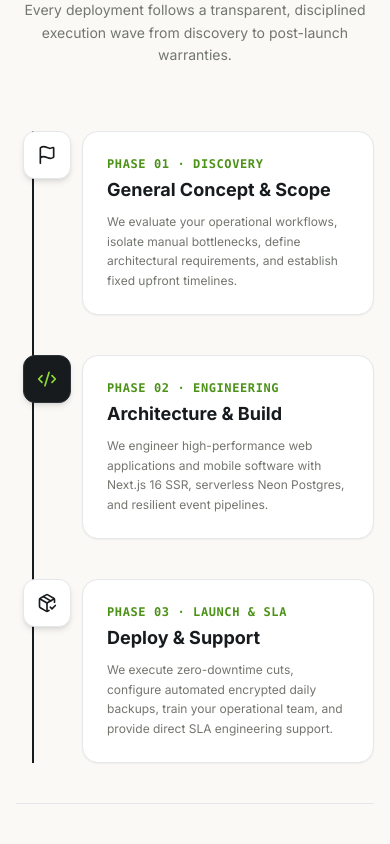
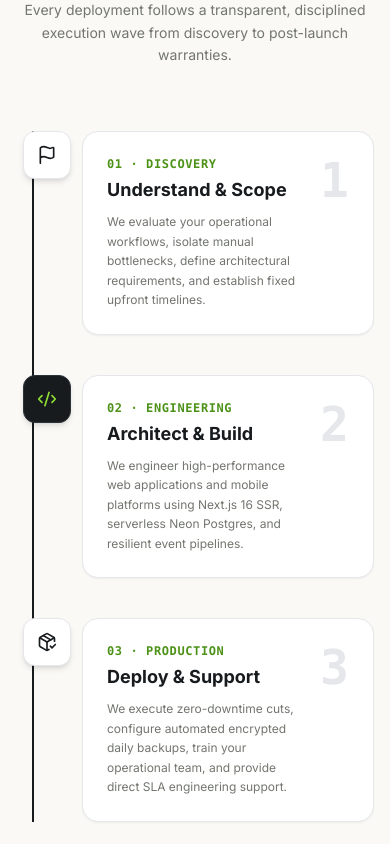
Before and after one commit to officialdb/Techpronnet, a Next.js app: page / in a window 390 px wide. Shown: the part 5840-6684 px from the top of the page. Built offline with nearby package versions, Linux system fonts and the light colour scheme; no server answers.

Commit message:
fix(process): re-center Step 2 directly beneath peak and eliminate wave line collision with number 2

```diff
--- a/src/components/Process.tsx
+++ b/src/components/Process.tsx
@@ -2,58 +2,48 @@
 
 import React, { useState } from "react";
 import Link from "next/link";
-import { Flag, Code2, PackageCheck, ArrowUpRight, CheckCircle2 } from "lucide-react";
+import { Flag, Code2, PackageCheck, ArrowUpRight } from "lucide-react";
 
 export function Process() {
-  const [activeStep, setActiveStep] = useState<number>(1);
+  const [activeStep, setActiveStep] = useState<number>(2);
 
   const steps = [
     {
       num: "1",
       code: "01",
-      title: "General Concept & Scope",
-      tag: "Phase 01 · Discovery",
+      title: "Understand & Scope",
+      tag: "01 · Discovery",
       description:
         "We evaluate your operational workflows, isolate manual bottlenecks, define architectural requirements, and establish fixed upfront timelines.",
       icon: Flag,
       theme: "light",
-      // Desktop positions relative to curve:
-      // Node 1 is at 20% X, 68% Y. Content sits ABOVE Node 1.
-      contentStyle: "top-[8%] left-[6%] sm:left-[8%] w-[88%] sm:w-[28%]",
-      nodeStyle: "left-[20%] top-[68%]",
     },
     {
       num: "2",
       code: "02",
-      title: "Architecture & Build",
-      tag: "Phase 02 · Engineering",
+      title: "Architect & Build",
+      tag: "02 · Engineering",
       description:
-        "We engineer high-performance web applications and mobile software with Next.js 16 SSR, serverless Neon Postgres, and resilient event pipelines.",
+        "We engineer high-performance web applications and mobile platforms using Next.js 16 SSR, serverless Neon Postgres, and resilient event pipelines.",
       icon: Code2,
       theme: "dark",
-      // Node 2 is at 52% X, 32% Y. Content sits BELOW Node 2.
-      contentStyle: "top-[52%] left-[38%] w-[88%] sm:w-[28%]",
-      nodeStyle: "left-[52%] top-[32%]",
     },
     {
       num: "3",
       code: "03",
       title: "Deploy & Support",
-      tag: "Phase 03 · Launch & SLA",
+      tag: "03 · Production",
       description:
         "We execute zero-downtime cuts, configure automated encrypted daily backups, train your operational team, and provide direct SLA engineering support.",
       icon: PackageCheck,
       theme: "light",
-      // Node 3 is at 84% X, 48% Y. Content sits BELOW Node 3.
-      contentStyle: "top-[64%] left-[70%] w-[88%] sm:w-[27%]",
-      nodeStyle: "left-[84%] top-[48%]",
     },
   ];
 
   return (
     <section id="process" className="py-20 sm:py-28 bg-[#FAF9F6] border-b border-[#E5E7EB] scroll-mt-20 overflow-hidden">
       <div className="max-w-7xl mx-auto px-4 sm:px-6 lg:px-8">
-        {/* 1. Section Header matching user reference image */}
+        {/* 1. Section Header matching reference image */}
         <div className="text-center max-w-3xl mx-auto mb-16 sm:mb-20">
           <div className="inline-flex items-center justify-center gap-2.5 mb-3">
             <span className="w-6 h-0.5 bg-[#8EDE35] rounded-full" />
@@ -74,9 +64,9 @@ export function Process() {
           </p>
         </div>
 
-        {/* 2. Desktop Undulating Wave Flow (Matching reference image) */}
-        <div className="hidden md:block relative w-full h-[580px] select-none">
-          {/* Continuous Smooth Bezier Wave SVG Line */}
+        {/* 2. Desktop Undulating Wave Flow (Carefully calibrated to prevent line collision) */}
+        <div className="hidden md:block relative w-full h-[620px] select-none">
+          {/* Continuous Smooth Fluid Bezier Wave SVG Line */}
           <svg
             className="w-full h-full absolute inset-0 pointer-events-none"
             viewBox="0 0 1000 500"
@@ -84,29 +74,26 @@ export function Process() {
             fill="none"
             xmlns="http://www.w3.org/2000/svg"
           >
-            {/* Background subtle curve shadow */}
+            {/* Subtle soft backdrop curve */}
             <path
-              d="M 50 320 C 110 335, 150 340, 200 340 C 310 340, 410 160, 520 160 C 600 160, 650 300, 690 300 C 740 300, 790 240, 840 240 C 890 240, 930 250, 970 255"
+              d="M 40 330 C 90 335, 130 340, 180 340 C 290 340, 380 140, 500 140 C 590 140, 650 260, 710 260 C 750 260, 780 220, 820 220 C 860 220, 910 230, 960 235"
               stroke="#E5E7EB"
               strokeWidth="6"
               strokeLinecap="round"
             />
             {/* Foreground Brand Flow Line */}
             <path
-              d="M 50 320 C 110 335, 150 340, 200 340 C 310 340, 410 160, 520 160 C 600 160, 650 300, 690 300 C 740 300, 790 240, 840 240 C 890 240, 930 250, 970 255"
+              d="M 40 330 C 90 335, 130 340, 180 340 C 290 340, 380 140, 500 140 C 590 140, 650 260, 710 260 C 750 260, 780 220, 820 220 C 860 220, 910 230, 960 235"
               stroke="#181B1E"
               strokeWidth="3.5"
               strokeLinecap="round"
             />
           </svg>
 
-          {/* Step 1: Content Block (ABOVE the node) */}
-          <div className="absolute top-[6%] left-[6%] w-[29%] z-10 group">
-            <div className="relative">
-              {/* Giant Watermark Numeral */}
-              <span className="absolute -top-10 -right-2 text-8xl font-black font-mono text-gray-200/70 select-none -z-10 transition-colors group-hover:text-[#8EDE35]/30">
-                1
-              </span>
+          {/* STEP 1: Content Block (Positioned ABOVE Node 1) */}
+          <div className="absolute top-[6%] left-[5%] w-[30%] z-10 group">
+            <div className="flex items-start justify-between gap-4">
+              <div>
                 <span className="font-mono text-xs font-bold uppercase tracking-wider text-[#4D9218] block mb-1.5">
                   01 · Discovery
                 </span>
@@ -117,11 +104,17 @@ export function Process() {
                   We evaluate your operational workflows, isolate manual bottlenecks, define architectural requirements, and establish fixed upfront timelines.
                 </p>
               </div>
+
+              {/* Step 1 Numeral: Paired side-by-side with title matching reference */}
+              <span className="text-6xl sm:text-7xl font-black font-mono text-gray-200 select-none shrink-0 leading-none group-hover:text-[#8EDE35] transition-colors">
+                1
+              </span>
+            </div>
           </div>
 
-          {/* Step 1: Floating Hexagonal Node (Low point at 20% X, 68% Y) */}
+          {/* STEP 1: Floating Node on Curve (Low point at 18% X, 68% Y) */}
           <div
-            className="absolute left-[20%] top-[68%] -translate-x-1/2 -translate-y-1/2 z-20 cursor-pointer group"
+            className="absolute left-[18%] top-[68%] -translate-x-1/2 -translate-y-1/2 z-20 cursor-pointer group"
             onClick={() => setActiveStep(1)}
           >
             <div className="size-16 rounded-2xl bg-white border-2 border-[#E5E7EB] shadow-lg flex items-center justify-center group-hover:border-[#8EDE35] group-hover:scale-110 active:scale-95 transition-all duration-200">
@@ -131,9 +124,9 @@ export function Process() {
             </div>
           </div>
 
-          {/* Step 2: Floating Hexagonal Node (High Crest at 52% X, 32% Y) */}
+          {/* STEP 2: Floating Node on Curve (High Crest at 50% X, 28% Y) */}
           <div
-            className="absolute left-[52%] top-[32%] -translate-x-1/2 -translate-y-1/2 z-20 cursor-pointer group"
+            className="absolute left-[50%] top-[28%] -translate-x-1/2 -translate-y-1/2 z-20 cursor-pointer group"
             onClick={() => setActiveStep(2)}
           >
             <div className="size-16 rounded-2xl bg-[#181B1E] border-2 border-[#2D333B] shadow-xl flex items-center justify-center group-hover:border-[#8EDE35] group-hover:scale-110 active:scale-95 transition-all duration-200">
@@ -143,13 +136,10 @@ export function Process() {
             </div>
           </div>
 
-          {/* Step 2: Content Block (BELOW the node) */}
-          <div className="absolute top-[48%] left-[38%] w-[29%] z-10 group">
-            <div className="relative">
-              {/* Giant Watermark Numeral */}
-              <span className="absolute -top-8 -right-2 text-8xl font-black font-mono text-gray-200/70 select-none -z-10 transition-colors group-hover:text-[#8EDE35]/30">
-                2
-              </span>
+          {/* STEP 2: Content Block (Centered directly BELOW Node 2 peak, 100% clear of curve) */}
+          <div className="absolute top-[54%] left-1/2 -translate-x-1/2 w-[34%] z-10 group">
+            <div className="flex items-start justify-between gap-4">
+              <div>
                 <span className="font-mono text-xs font-bold uppercase tracking-wider text-[#4D9218] block mb-1.5">
                   02 · Engineering
                 </span>
@@ -160,11 +150,17 @@ export function Process() {
                   We engineer high-performance web applications and mobile platforms using Next.js 16 SSR, serverless Neon Postgres, and resilient event pipelines.
                 </p>
               </div>
+
+              {/* Step 2 Numeral: Locked safely inside the card next to title, zero line collision */}
+              <span className="text-6xl sm:text-7xl font-black font-mono text-gray-200 select-none shrink-0 leading-none group-hover:text-[#8EDE35] transition-colors">
+                2
+              </span>
+            </div>
           </div>
 
-          {/* Step 3: Floating Hexagonal Node (Mid-right at 84% X, 48% Y) */}
+          {/* STEP 3: Floating Node on Curve (At 82% X, 44% Y) */}
           <div
-            className="absolute left-[84%] top-[48%] -translate-x-1/2 -translate-y-1/2 z-20 cursor-pointer group"
+            className="absolute left-[82%] top-[44%] -translate-x-1/2 -translate-y-1/2 z-20 cursor-pointer group"
             onClick={() => setActiveStep(3)}
           >
             <div className="size-16 rounded-2xl bg-white border-2 border-[#E5E7EB] shadow-lg flex items-center justify-center group-hover:border-[#8EDE35] group-hover:scale-110 active:scale-95 transition-all duration-200">
@@ -174,13 +170,10 @@ export function Process() {
             </div>
           </div>
 
-          {/* Step 3: Content Block (BELOW the node) */}
-          <div className="absolute top-[62%] left-[70%] w-[28%] z-10 group">
-            <div className="relative">
-              {/* Giant Watermark Numeral */}
-              <span className="absolute -top-8 -right-2 text-8xl font-black font-mono text-gray-200/70 select-none -z-10 transition-colors group-hover:text-[#8EDE35]/30">
-                3
-              </span>
+          {/* STEP 3: Content Block (Positioned BELOW Node 3) */}
+          <div className="absolute top-[60%] left-[69%] w-[29%] z-10 group">
+            <div className="flex items-start justify-between gap-4">
+              <div>
                 <span className="font-mono text-xs font-bold uppercase tracking-wider text-[#4D9218] block mb-1.5">
                   03 · Production
                 </span>
@@ -190,6 +183,12 @@ export function Process() {
                 <p className="text-xs sm:text-sm text-muted leading-relaxed">
                   We execute zero-downtime cuts, configure automated encrypted daily backups, train your operational team, and provide direct SLA engineering support.
                 </p>
+              </div>
+
+              {/* Step 3 Numeral: Paired side-by-side with title matching reference */}
+              <span className="text-6xl sm:text-7xl font-black font-mono text-gray-200 select-none shrink-0 leading-none group-hover:text-[#8EDE35] transition-colors">
+                3
+              </span>
             </div>
           </div>
         </div>
@@ -216,9 +215,8 @@ export function Process() {
                 </div>
 
                 <div className="bg-white border border-[#E5E7EB] rounded-2xl p-6 shadow-xs relative overflow-hidden">
-                  <span className="absolute -top-2 right-2 text-6xl font-black font-mono text-gray-100 select-none -z-10">
-                    {s.num}
-                  </span>
+                  <div className="flex items-start justify-between gap-3">
+                    <div>
                       <span className="font-mono text-xs font-bold uppercase tracking-wider text-[#4D9218] block mb-1">
                         {s.tag}
                       </span>
@@ -228,6 +226,11 @@ export function Process() {
                       <p className="text-xs sm:text-sm text-muted leading-relaxed">
                         {s.description}
                       </p>
+                    </div>
+                    <span className="text-5xl font-black font-mono text-gray-200 select-none shrink-0 leading-none">
+                      {s.num}
+                    </span>
+                  </div>
                 </div>
               </div>
             );
```
Lines whose indentation alone changed are shown as unchanged.
